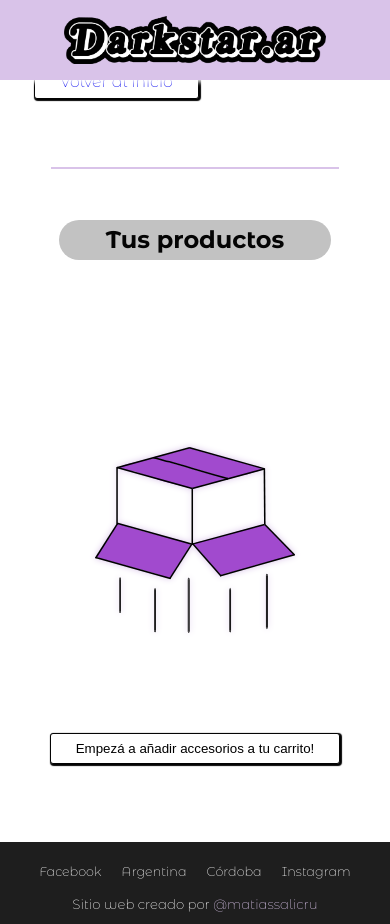
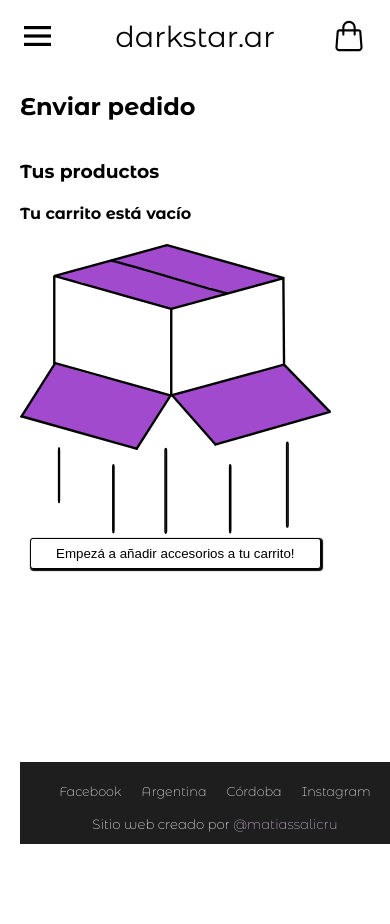
Before and after one commit to matiassalicru/Darkstar, a React (Create React App) app: page /comprar in a window 390 px wide. After the commit the page ends 844 px from the top, so only its background shows below. Built offline with nearby package versions, Linux system fonts and the light colour scheme; a web font is replaced by a local one.

Commit message:
Almost done, just details

```diff
--- a/src/components/sections/Comprar.js
+++ b/src/components/sections/Comprar.js
@@ -15,6 +15,7 @@ import { cleanData } from "../../actions/data";
 
 //Imported custom hooks
 import { useForm } from "../../hooks/useForm/useForm";
+import { Navbar } from "../common/Navbar";
 
 export const Comprar = () => {
   const history = useHistory();
@@ -94,17 +95,13 @@ export const Comprar = () => {
 
   return (
     <>
-      <nav className="comprar__nav">
-        <Link to="/" onClick={() => dispatch(cleanData())}>
-          <img className="nav__logo" src={logoDarkstar} alt="Darkstar" />
-        </Link>
-      </nav>
+      <Navbar />
       <section className="comprar__main">
-        <h1 className="comprar__title">Finalizar compra</h1>
+        <h1 className="comprar__title">Enviar pedido</h1>
 
-        <Link to="/" className="btn link">
+        {/* <Link to="/" className="btn link">
           Volver al inicio
-        </Link>
+        </Link> */}
         <div className="comprar__container">
           <section className="comprar__items">
             <h1 className="comprar__tusProductosTitle">Tus productos</h1>
@@ -114,11 +111,11 @@ export const Comprar = () => {
 
                 {cart.map((item) => (
                   <div className="comprar__item" key={item.id}>
-                    <img
+                    {/* <img
                       className="item__image"
                       src={item.images_thumb}
                       alt="producto"
-                    />
+                    /> */}
                     <div className="item__description">
                       <h2 className="item__title">{item.title}</h2>
                       <p>Cantidad: {item.quantity}</p>
@@ -271,7 +268,7 @@ export const Comprar = () => {
                 <option value="Efectivo">Efectivo (Rapipago/Pago fácil)</option>
               </select>
 
-              <p style={{ color: "violet" }}>
+              <p>
                 Es importante que sepas que para los envíos trabajamos con
                 MercadoEnvíos o E-pick ($360 ARS Válido para Córdoba, Rosario y
                 Buenos Aires) y son a cargo del comprador (El precio final no
@@ -289,7 +286,7 @@ export const Comprar = () => {
               ></textarea>
 
               <label>
-                Calcula el costo de tú envío{" "}
+                Calcula el costo de tú envío
                 <a
                   style={{ color: "violet" }}
                   href="https://articulo.mercadolibre.com.ar/MLA-912443521-aros-aesthetic-darkstarar-ig-_JM?searchVariation=79117308142#searchVariation=79117308142&position=43&type=item&tracking_id=3224dada-54dd-4e6f-a9db-51dc21852e2b"
--- a/src/components/sections/Tienda.js
+++ b/src/components/sections/Tienda.js
@@ -10,8 +10,6 @@ import { ProductGrid } from "../productGrid/ProductGrid";
 //Actions
 import { fetchData } from "../../actions/data";
 import { useParams } from "react-router-dom";
-import { Backbtn } from "../common/Backbtn";
-import { Mantenimiento } from "../error/Mantenimiento";
 
 export const Tienda = () => {
   const dispatch = useDispatch();
--- a/src/styles/base/_base.scss
+++ b/src/styles/base/_base.scss
@@ -21,6 +21,7 @@ body {
   display: flex;
   align-items: center;
   justify-content: center;
+  transition: all .5s cubic-bezier(0.075, 0.82, 0.165, 1);
 
   &:hover {
     transform: translate3d(2px, 2px, 2px);
@@ -171,7 +172,7 @@ a {
     width: fit-content;
     text-align: center;
     justify-content: center;
-    background: $primary;
+    background: $white;
     color: $black;
     transition: all 0.5s cubic-bezier(0.075, 0.82, 0.165, 1);
 
--- a/src/styles/components/_card.scss
+++ b/src/styles/components/_card.scss
@@ -6,11 +6,9 @@
   border-radius: 5px;
   margin: 20px;
   width: 12em;
-  // padding: 0 2rem;
   box-sizing: border-box;
   min-width: 100px;
   cursor: pointer;
-  // z-index: 99999;
   border: 1px solid $dark-grey;
   transition: box-shadow 0.3s cubic-bezier(0.175, 0.885, 0.32, 1.275);
   transition: all 0.5s cubic-bezier(0.175, 0.885, 0.32, 1.275);
@@ -71,6 +69,7 @@
   }
 
   .card__slide-img {
+    min-width: 140px;
     width: 140px;
     margin: 20px 10px;
     border-radius: 5px;
--- a/src/styles/components/_cart.scss
+++ b/src/styles/components/_cart.scss
@@ -11,7 +11,8 @@
   margin-top: 10px;
   color: white;
   width: 75vw;
-  box-shadow: -1px 1px 4px 1px $black;
+  box-shadow: -4px 4px 3px 2px #00000050;
+
   background-color: $white;
   overflow: auto;
   overflow-x: hidden;
--- a/src/styles/components/_comprar.scss
+++ b/src/styles/components/_comprar.scss
@@ -1,241 +1,203 @@
+// .comprar__main {
+//   @extend %main;
+//   position: relative;
+//   display: flex;
+//   flex-direction: column;
+//   align-items: center;
+//   justify-content: center;
+//   color: $black;
+//   margin-top: 4.5rem;
+
+//   .comprar__title {
+//     font-size: 3em;
+//     border-bottom: 2px solid $primary;
+//   }
+
+//   .link {
+//     position: absolute;
+//     left: 10px;
+//     top: 30px;
+//   }
+// }
+
+// .comprar__nav {
+//   position: fixed;
+//   width: 100%;
+
+//   display: flex;
+//   justify-content: center;
+//   padding: 0 20px;
+//   box-sizing: border-box;
+//   height: 5em;
+//   background-color: $primary;
+//   z-index: 999;
+//   box-shadow: 0 2px 5px $black;
+
+//   a {
+//     display: flex;
+//     align-items: center;
+//     justify-content: center;
+//     width: 25%;
+//     height: 100%;
+
+//     .nav__logo {
+//       width: 75%;
+//       transition: all 0.2s cubic-bezier(0.175, 0.885, 0.32, 1.275);
+
+//       &:hover {
+//         filter: drop-shadow(2px 2px 1px $black);
+//       }
+//     }
+//   }
+// }
+
+// .comprar__container {
+//   display: flex;
+//   flex-direction: row;
+//   width: 100%;
+//   align-items: center;
+//   justify-content: space-evenly;
+//   margin-bottom: 7em;
+//   box-sizing: border-box;
+
+//   .comprar__items {
+//     display: flex;
+//     flex-direction: column;
+//     margin: 0 0 3em 0;
+
+//     .comprar__subtotal {
+//       width: 80%;
+//       align-self: center;
+//       font-size: 2em;
+//       text-align: center;
+//       background: $primary;
+//       border-radius: 20px;
+//       color: $dark-grey;
+//     }
+
+//     .comprar__tusProductosTitle {
+//       display: flex;
+//       align-items: center;
+//       justify-content: center;
+//       border-radius: 20px;
+//       font-size: 1.5em;
+//       text-align: center;
+//       background: $light-grey;
+//       color: $black;
+//       height: 40px;
+//     }
+//     .comprar__item {
+//       display: flex;
+//       align-items: center;
+//       justify-content: space-between;
+//       height: 140px;
+//       width: 400px;
+//       padding-right: 10px;
+//       box-sizing: border-box;
+//       border: 1px solid $light-grey;
+//       margin: 0.5em 0;
+//       border-radius: 10px;
+
+//       .item__description {
+//         display: flex;
+//         flex-direction: column;
+//         align-items: flex-end;
+//         padding: 0 1.5em;
+//         box-sizing: border-box;
+//         height: max-content;
+
+//         h2,
+//         p {
+//           margin: 0 2px;
+//         }
+
+//         .item__title {
+//           font-size: 1.2em;
+//           margin: 0;
+//         }
+
+//         .item__buttons {
+//           display: flex;
+//           align-items: center;
+
+//           .btn {
+//             padding: 10px;
+//           }
+//         }
+//       }
+
+//       .item__image {
+//         height: 100%;
+//         border-radius: 10px 0 0 10px;
+//       }
+//     }
+//   }
+
+//   .comprar__form {
+//     display: flex;
+//     flex-direction: column;
+//     align-self: flex-start;
+
+//     width: 350px;
+
+//     textarea,
+//     input,
+//     select {
+//       font-size: 1.25em;
+//       // font-style: italic;
+//       font-family: "Segoe UI";
+//       border-radius: 5px;
+//       border: none;
+//       padding: 5px;
+//       color: lighten($color: $dark-grey, $amount: 20);
+
+//       &:last-child {
+//         margin-top: 1.5em;
+//         border: 1px solid;
+//         border-radius: 5px;
+//         height: 60px;
+//         font-family: inherit;
+//         font-size: 1.1em;
+//         padding-left: 20px;
+//       }
+
+//       &::placeholder {
+//         opacity: 0.2;
+//       }
+//     }
+
+//     label {
+//       font-size: 1.2em;
+//       font-style: italic;
+//       margin: 0.4em;
+//     }
+//   }
+
+//   .comprar__emptyCart {
+//     display: flex;
+//     flex-direction: column;
+//     align-items: center;
+//     justify-content: center;
+//     width: 100%;
+//     height: 100%;
+
+//     h1 {
+//       font-size: 2em;
+//     }
+
+//     img {
+//       filter: drop-shadow(0 0 0.2rem $primary);
+//       width: 200px;
+//       margin-bottom: 100px;
+//     }
+//   }
+// }
+
 .comprar__main {
   @extend %main;
-  position: relative;
-  display: flex;
-  flex-direction: column;
-  align-items: center;
-  justify-content: center;
-  color: $white;
-
-  .comprar__title {
-    font-size: 3em;
-    border-bottom: 2px solid $primary;
-  }
-
-  .link {
-    position: absolute;
-    left: 10px;
-    top: 30px;
-  }
-}
-
-.comprar__nav {
-  position: fixed;
-  width: 100%;
-
-  display: flex;
-  justify-content: center;
   padding: 0 20px;
+  padding-top: 4.5rem;
   box-sizing: border-box;
-  height: 5em;
-  background-color: $primary;
-  z-index: 999;
-  box-shadow: 0 2px 5px $white;
-
-  a {
-    display: flex;
-    align-items: center;
-    justify-content: center;
-    width: 25%;
-    height: 100%;
-
-    .nav__logo {
-      width: 75%;
-      transition: all 0.2s cubic-bezier(0.175, 0.885, 0.32, 1.275);
-
-      &:hover {
-        filter: drop-shadow(2px 2px 1px $black);
-      }
-    }
-  }
-}
-
-.comprar__container {
-  display: flex;
-  flex-direction: row;
-  width: 100%;
-  align-items: center;
-  justify-content: space-evenly;
-  margin-bottom: 7em;
-  box-sizing: border-box;
-
-  .comprar__items {
-    display: flex;
-    flex-direction: column;
-    margin: 0 0 3em 0;
-
-    .comprar__subtotal {
-      width: 80%;
-      align-self: center;
-      font-size: 2em;
-      text-align: center;
-      background: $primary;
-      border-radius: 20px;
-      color: $dark-grey;
-    }
-
-    .comprar__tusProductosTitle {
-      display: flex;
-      align-items: center;
-      justify-content: center;
-      border-radius: 20px;
-      font-size: 1.5em;
-      text-align: center;
-      background: $light-grey;
-      color: $black;
-      height: 40px;
-    }
-    .comprar__item {
-      display: flex;
-      align-items: center;
-      justify-content: space-between;
-      height: 140px;
-      width: 400px;
-      padding-right: 10px;
-      box-sizing: border-box;
-      border: 1px solid $light-grey;
-      margin: 0.5em 0;
-      border-radius: 10px;
-
-      .item__description {
-        display: flex;
-        flex-direction: column;
-        align-items: flex-end;
-        padding: 0 1.5em;
-        box-sizing: border-box;
-        height: max-content;
-
-        h2,
-        p {
-          margin: 0 2px;
-        }
-
-        .item__title {
-          font-size: 1.2em;
-          margin: 0;
-        }
-
-        .item__buttons {
-          display: flex;
-          align-items: center;
-
-          .btn {
-            padding: 10px;
-          }
-        }
-      }
-
-      .item__image {
-        height: 100%;
-        border-radius: 10px 0 0 10px;
-      }
-    }
-  }
-
-  .comprar__form {
-    display: flex;
-    flex-direction: column;
-    align-self: flex-start;
-
-    width: 350px;
-
-    textarea,
-    input,
-    select {
-      font-size: 1.25em;
-      // font-style: italic;
-      font-family: 'Segoe UI';
-      border-radius: 5px;
-      border: none;
-      padding: 5px;
-      color: lighten($color: $dark-grey, $amount: 20);
-
-      &:last-child {
-        margin-top: 1.5em;
-        border: 1px solid;
-        border-radius: 5px;
-        height: 60px;
-        font-family: inherit;
-        font-size: 1.1em;
-        padding-left: 20px;
-      }
-
-      &::placeholder {
-        opacity: 0.2;
-      }
-    }
-
-    label {
-      font-size: 1.2em;
-      font-style: italic;
-      margin: 0.4em;
-    }
-  }
-
-  .comprar__emptyCart {
-    display: flex;
-    flex-direction: column;
-    align-items: center;
-    justify-content: center;
-    width: 100%;
-    height: 100%;
-
-    h1 {
-      font-size: 2em;
-    }
-
-    img {
-      filter: drop-shadow(0 0 0.2rem $primary);
-      width: 200px;
-      margin-bottom: 100px;
-    }
-  }
-}
-
-@media screen and (max-width: 480px) {
-  .comprar__nav {
-    position: fixed;
-    width: 100%;
-    padding: 0 20px;
-    box-sizing: border-box;
-    height: 5em;
-    background-color: $primary;
-    z-index: 999;
-    box-shadow: 0 2px 5px $white;
-
-    a {
-      display: flex;
-      align-items: center;
-      justify-content: center;
-      width: 100%;
-      height: 100%;
-
-      .nav__logo {
-        width: 75%;
-        transition: all 0.2s cubic-bezier(0.175, 0.885, 0.32, 1.275);
-
-        &:hover {
-          filter: drop-shadow(2px 2px 1px $black);
-        }
-      }
-    }
-  }
-
-  .comprar__main {
-    // margin-left: 25px;
-    // margin-right: 25px;
-    padding: 0 25px;
-
-    .comprar__title {
-      font-size: 2em;
-      margin-top: 4em;
-    }
-
-    .link {
-      top: 4em;
-      left: 1.5em;
-    }
-  }
 
   .comprar__container {
     display: flex;
@@ -245,15 +207,15 @@
     .comprar__items {
       max-width: 100%;
 
-      .comprar__tusProductosTitle{
+      .comprar__tusProductosTitle {
         display: flex;
         align-self: center;
-        width: 80%;
+        // width: 80%;
         text-align: center;
       }
 
       .comprar__item {
-        min-width: 300px;
+        // min-width: 300px;
         width: fit-content;
         border-radius: 20px;
         img {
@@ -263,21 +225,44 @@
     }
 
     .comprar__form {
-      width: fit-content;
-      align-items: center;
+      display: flex;
+      flex-direction: column;
+      align-items: flex-start;
       justify-content: center;
       margin: auto;
-      margin-bottom: 50px;
+      flex-wrap: wrap;
+      max-width: 100vw;
+      // margin-bottom: 50px;
 
-      select, textarea {
-        width: 80%;
+      label {
+        margin-top: 10px;
+
+        a {
+          color: darken($color: $primary, $amount: 40)
+        }
       }
+
+      select,
+      textarea {
+        width: 93%;
+      }
+
       input {
-        width: 80%;
+        width: 90%;
+        margin: 5px 0;
+        padding: 5px 0;
+        border: 1px solid $black;
+        outline: none;
+
         &:last-child {
           height: 50px;
         }
       }
+    }
+    p {
+      font-size: 1rem;
+      font-weight: 300;
+      color: darken($color: $primary, $amount: 40);
     }
   }
 }
```
Also changed, not shown: src/components/productCart/ProductCart.js (+12 -9 lines), src/components/sections/View.js (+6 -4 lines), src/styles/components/_productCart.scss (+43 -25 lines), public/darkstar.png (deleted), 1 other file (tests, documents, lock files or other folders).
